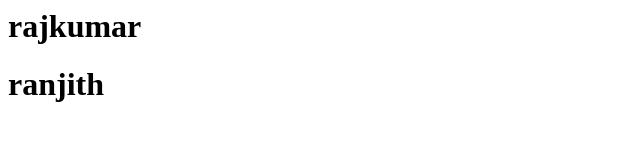
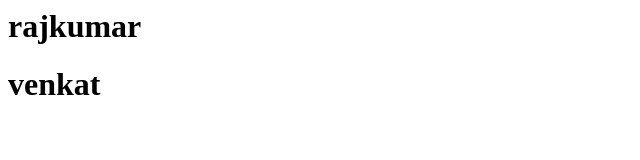
Before and after one commit to raj9949/jenkinsdemo, a plain HTML site: page index.html in a window 1280 px wide. Shown: the full height of the page, 0-640 px from the left. Drawn offline with Linux system fonts and the light colour scheme.

Commit message:
3rd commit

```diff
--- a/index.html
+++ b/index.html
@@ -1,6 +1,6 @@
 <html>
 <body>
 <h1>rajkumar</h1>
-<h1>ranjith</h1>
+<h1>venkat</h1>
 </body>
 </html>
```
